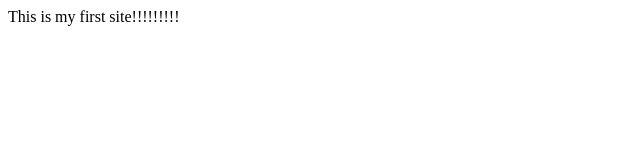
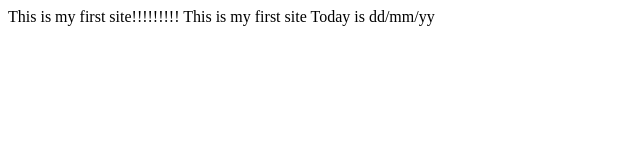
Before and after one commit to PiVaNi/Pivani, a website: page site/index.html in a window 1280 px wide. Shown: the whole page, without its empty margins (0-640 px from the left). Drawn offline with Linux system fonts and the light colour scheme.

Commit message:
add curent date

```diff
--- a/site/index.html
+++ b/site/index.html
@@ -6,5 +6,7 @@
 </head>
 <body>
 	This is my first site!!!!!!!!!
+	This is my first site
+	Today is dd/mm/yy
 </body>
 </html>
```
